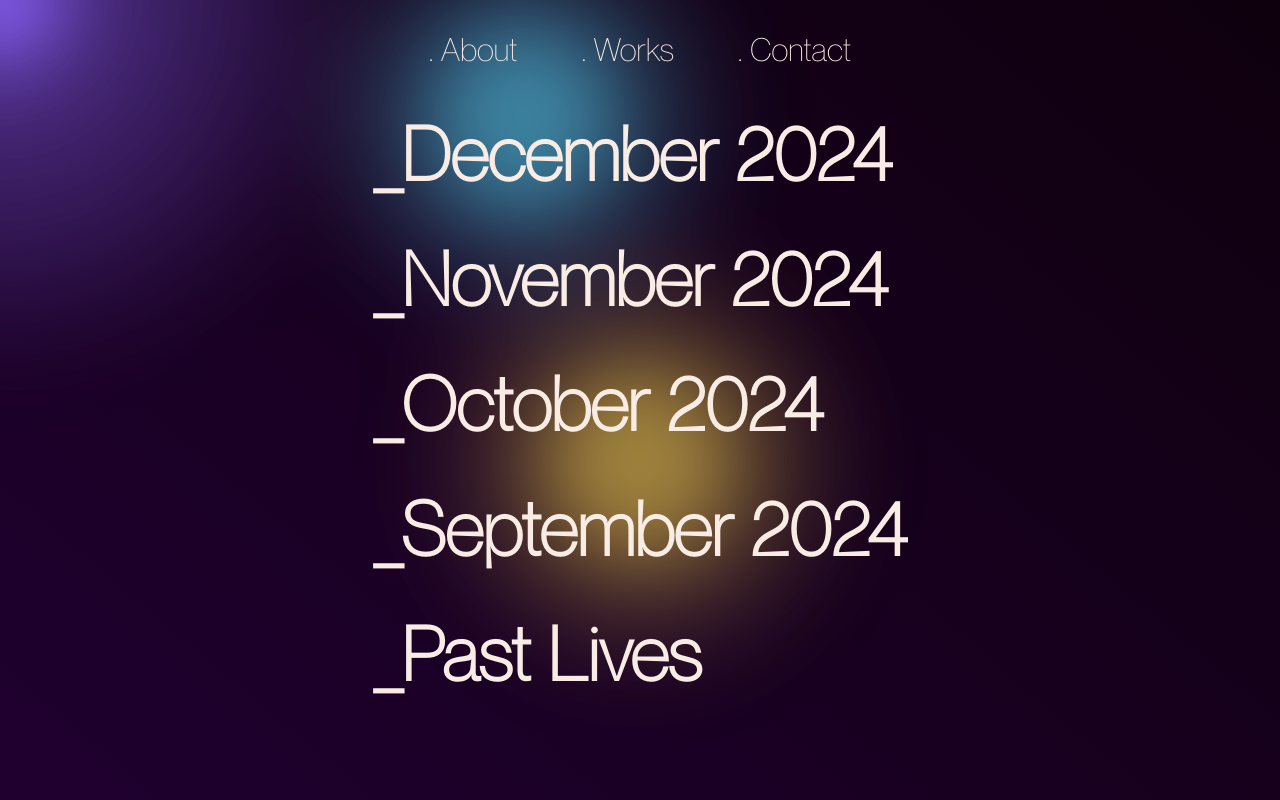
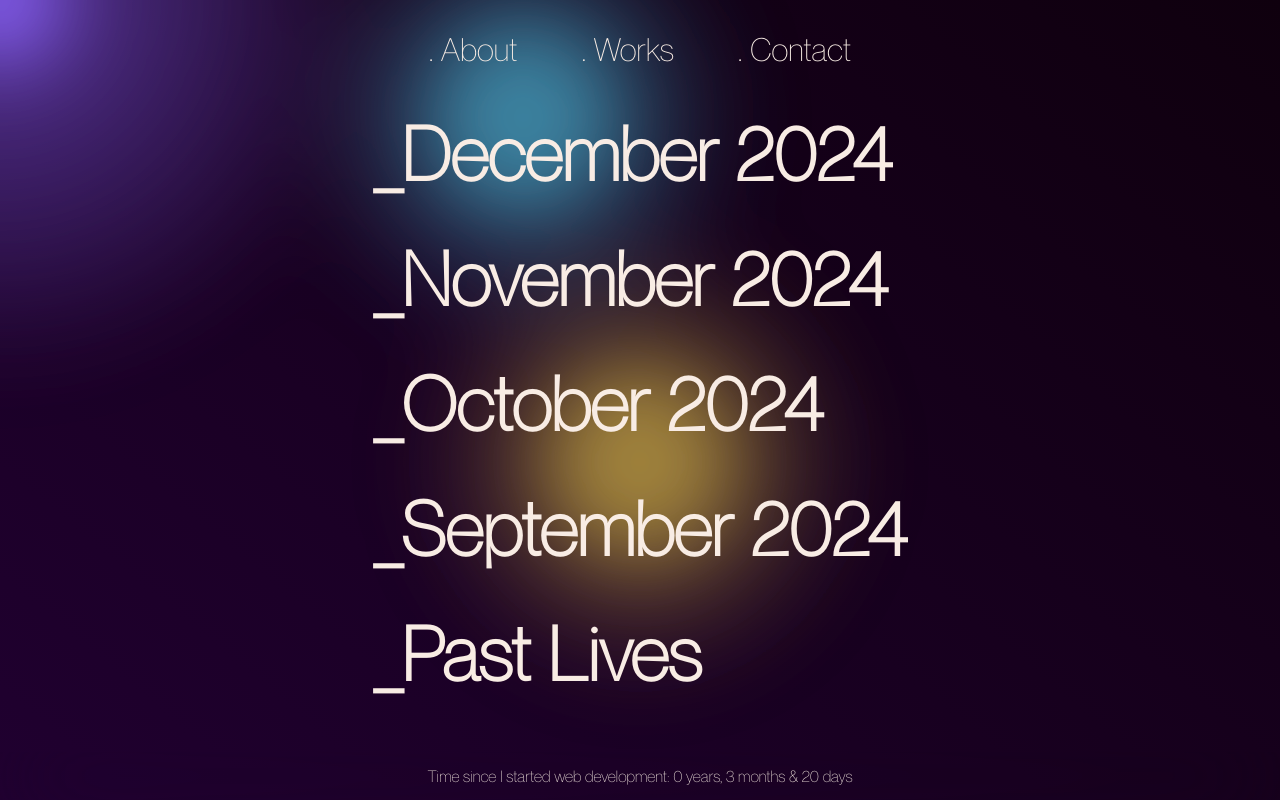
Before and after one commit to t0rbenC0rtes/reactpf, a React (Vite) app: page /works in a window 1280 px wide. Built offline with nearby package versions, Linux system fonts and the light colour scheme.

Commit message:
added footer and timer

```diff
--- a/src/App.jsx
+++ b/src/App.jsx
@@ -11,6 +11,7 @@ import Works from "./components/Works";
 import Contact from "./components/Contact";
 import PageTransition from "./components/PageTransition";
 import Bubbles from "./components/Bubbles";
+import Footer from "./components/Footer";
 
 const AnimatedRoutes = () => {
   const location = useLocation();
@@ -56,6 +57,7 @@ function App() {
       <div className="container">
         <Navbar />
         <AnimatedRoutes />
+        <Footer />
       </div>
     </Router>
   );
--- /dev/null
+++ b/src/components/Footer.jsx
@@ -0,0 +1,14 @@
+import React from "react";
+import Timer from "./Timer";
+
+const Footer = () => {
+  return (
+    <div className="footer" >
+      <div className="timer">
+        <Timer />
+      </div>
+    </div>
+  );
+};
+
+export default Footer;
--- /dev/null
+++ b/src/components/Timer.jsx
@@ -0,0 +1,35 @@
+import React, { useEffect, useState } from "react";
+
+const Timer = () => {
+  const [elapsedTime, setElapsedTime] = useState("");
+
+  useEffect(() => {
+    const startDate = new Date("2024-09-01");
+    const calculateElapsedTime = () => {
+      const now = new Date();
+      const years = now.getFullYear() - startDate.getFullYear();
+      const months = now.getMonth() - startDate.getMonth();
+      const days = now.getDate() - startDate.getDate();
+
+      let adjustedMonths = months < 0 ? months + 12 : months;
+      let adjustedYears = years - (months < 0 ? 1 : 0);
+      let adjustedDays = days < 0
+        ? new Date(now.getFullYear(), now.getMonth(), 0).getDate() + days
+        : days;
+
+      setElapsedTime(`${adjustedYears} years, ${adjustedMonths} months & ${adjustedDays} days`);
+    };
+
+    calculateElapsedTime();
+    const timer = setInterval(calculateElapsedTime, 86400000); // Update every day
+    return () => clearInterval(timer); // Clean up
+  }, []);
+
+  return (
+    <div>
+      <p>Time since I started web development: {elapsedTime}</p>
+    </div>
+  );
+};
+
+export default Timer;
--- a/src/components/Works.jsx
+++ b/src/components/Works.jsx
@@ -1,6 +1,7 @@
 import React from "react";
 import { motion } from "framer-motion";
 import projects from "../projects";
+import { FaExternalLinkAlt } from "react-icons/fa";
 
 const Work = ({ title, description, link, image }) => {
   return (
@@ -14,7 +15,7 @@ const Work = ({ title, description, link, image }) => {
           target="_blank"
           rel="noopener noreferrer"
         >
-          View Project
+          View Project <FaExternalLinkAlt className="link-icon" />
         </a>
       </div>
       <img src={image} alt={`${title} thumbnail`} className="work-image" />
--- /dev/null
+++ b/src/styles/_footer.scss
@@ -0,0 +1,21 @@
+@use 'variables';
+
+.footer {
+    width: 100vw;
+    height: 3em;
+    display: flex;
+    place-items: center;
+    justify-content: center;
+    backdrop-filter: blur(50px);
+    position: fixed;
+    bottom: 0;
+    flex: 1;
+}
+
+.timer {
+    font-family: variables.$main-font;
+    font-size: .6em;
+    @media (min-width: 425px) {
+        font-size: 1em;
+    }
+}
--- a/src/styles/_works.scss
+++ b/src/styles/_works.scss
@@ -83,4 +83,8 @@
   display: block;
   margin-bottom: 1em;
   font-size: 0.75em;
+  .link-icon {
+    color: variables.$white;
+    font-size: .75em;
+  }
 }
--- a/src/styles/main.scss
+++ b/src/styles/main.scss
@@ -7,9 +7,9 @@
 @use "works";
 @use "skills";
 @use "modal";
+@use "footer";
 
 body {
-  height: 100vh;
   color: variables.$white;
   overflow-x: hidden;
 }
```
